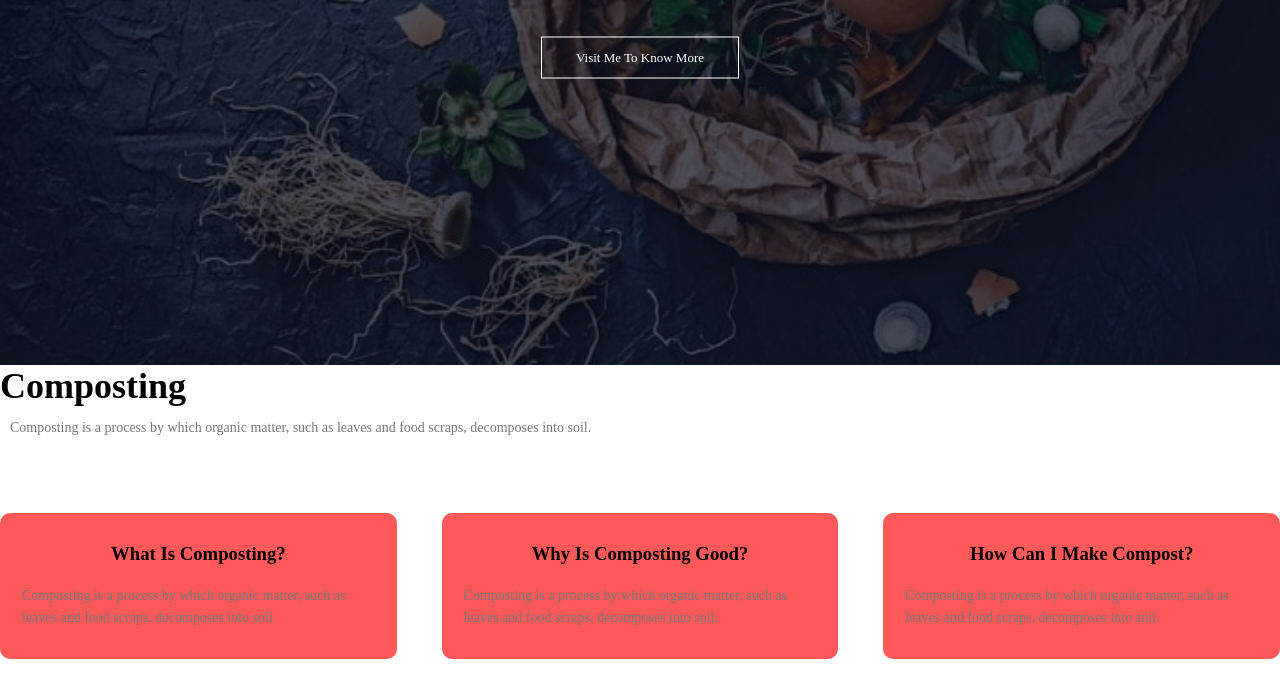
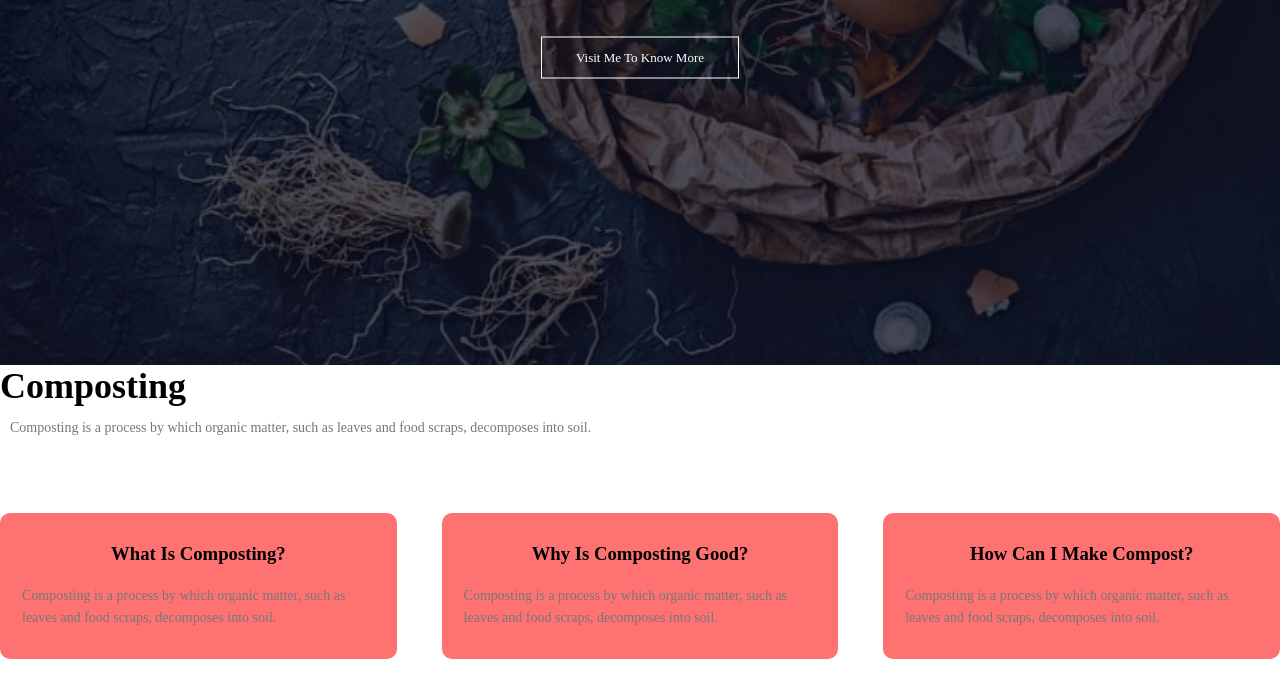
Before and after one commit to LaylaSawan/Old-Website, a website: page index.html in a window 1280 px wide. Shown: the part 435-1132 px from the top of the page. Drawn offline with Linux system fonts and the light colour scheme.

Commit message:
testing css color

```diff
--- a/stylesheet.css
+++ b/stylesheet.css
@@ -113,7 +113,7 @@ p{
 }
 .Composting-col{
   flex-basis: 31%;
-  background: #ff5959;
+  background: #ff7272;
   border-radius: 10px;
   margin-bottom: 5%;
   padding: 20px 12px;
```
